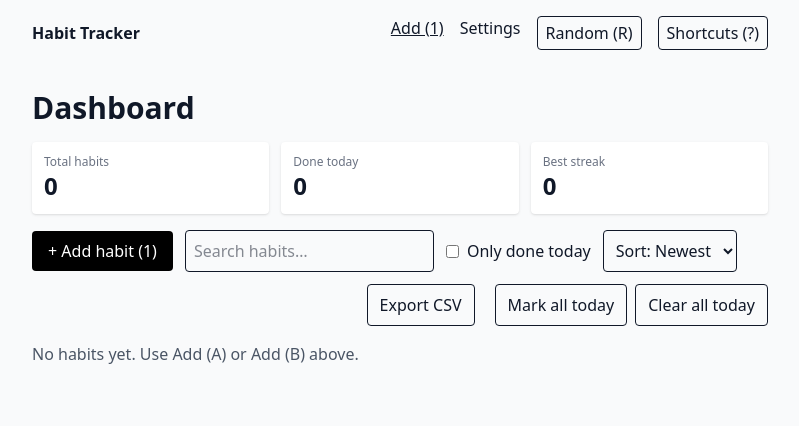
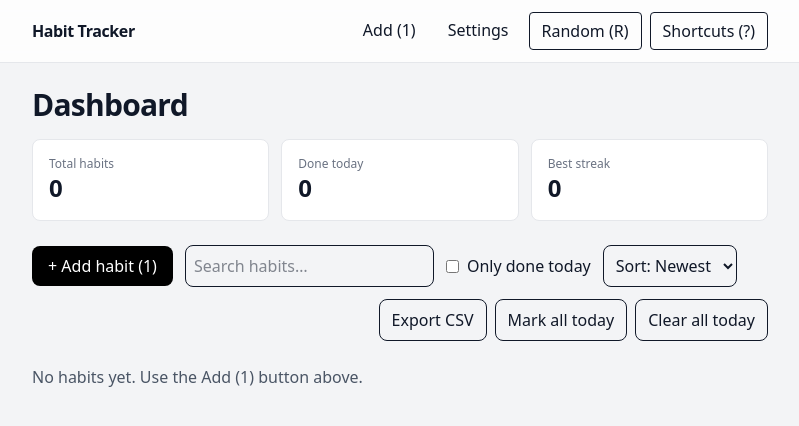
Before and after one commit to MihaKlancnik/Habit-Tracker, a SvelteKit app: page / in a window 1280 px wide. Shown: the top 426 px of the page, without its empty margins (240-1039 px from the left). Built offline with nearby package versions, Linux system fonts and the light colour scheme.

Commit message:
Enhance UI components and theme management; improve layout and styling across various pages

```diff
--- a/src/app.html
+++ b/src/app.html
@@ -4,13 +4,11 @@
 		<meta charset="utf-8" />
 		<meta name="viewport" content="width=device-width, initial-scale=1" />
 		<script>
-			// Apply saved theme ASAP to avoid flash and ensure dark variants work
+			// Apply saved theme ASAP to avoid flash; default is light for all new visitors
 			(function() {
 				try {
 					var t = localStorage.getItem('theme');
-					var prefersDark = window.matchMedia && window.matchMedia('(prefers-color-scheme: dark)').matches;
-					var dark = t ? t === 'dark' : prefersDark;
-					document.documentElement.classList.toggle('dark', dark);
+					document.documentElement.classList.toggle('dark', t === 'dark');
 				} catch (_) { /* noop */ }
 			})();
 		</script>
--- a/src/lib/components/HabitCard.svelte
+++ b/src/lib/components/HabitCard.svelte
@@ -18,19 +18,19 @@
   }
 </script>
 
-<li class="p-3 bg-white dark:bg-gray-800 rounded shadow flex items-start justify-between gap-4">
+<li class="p-4 bg-white dark:bg-gray-900 rounded-lg border border-gray-200 dark:border-gray-800 flex items-start justify-between gap-4 hover:shadow-sm transition-shadow">
   <div class="min-w-0">
     <h3 class="text-lg font-semibold truncate">{habit.name}</h3>
     {#if habit.description}<p class="text-sm text-gray-600 dark:text-gray-300">{habit.description}</p>{/if}
-    <p class="text-xs text-gray-400 mt-1">Streak: <strong>{streak}</strong> 🔥</p>
+    <p class="text-xs text-gray-500 mt-1">Streak: <strong>{streak}</strong> 🔥</p>
   </div>
 
   <div class="flex items-center gap-2 shrink-0">
-    <button class="rounded px-3 py-2 border" class:bg-black={isDoneToday} class:text-white={isDoneToday} on:click={() => toggleToday(habit.id)}>
+    <button class="rounded-lg px-3 py-2 border hover:bg-gray-50 dark:hover:bg-gray-800" class:bg-black={isDoneToday} class:text-white={isDoneToday} on:click={() => toggleToday(habit.id)}>
       {isDoneToday ? 'Done ✓' : 'Mark today'}
     </button>
-    <a class="rounded px-3 py-2 border" href={`/habit/${habit.id}`}>Details</a>
-    <button class="rounded px-3 py-2 border" on:click={() => duplicateHabit(habit.id)}>Duplicate</button>
-    <button class="rounded px-3 py-2 border text-red-600" on:click={onDelete}>Delete</button>
+    <a class="rounded-lg px-3 py-2 border hover:bg-gray-50 dark:hover:bg-gray-800" href={`/habit/${habit.id}`}>Details</a>
+    <button class="rounded-lg px-3 py-2 border hover:bg-gray-50 dark:hover:bg-gray-800" on:click={() => duplicateHabit(habit.id)}>Duplicate</button>
+    <button class="rounded-lg px-3 py-2 border text-red-600 hover:bg-red-50 dark:hover:bg-red-900/20" on:click={onDelete}>Delete</button>
   </div>
 </li>
--- a/src/routes/+layout.svelte
+++ b/src/routes/+layout.svelte
@@ -44,15 +44,17 @@
 
 
 <div class:dark={$theme === 'dark'}
-     class="min-h-screen bg-gray-50 dark:bg-gray-900 text-gray-900 dark:text-gray-100">
-  <header class="max-w-3xl mx-auto px-4 py-4 flex items-center justify-between">
-    <a href="/" class="font-semibold">Habit Tracker</a>
-    <nav class="flex gap-4">
-  <a class="underline" href="/add">Add (1)</a>
-      <a href="/settings">Settings</a>
-      <button type="button" class="rounded border px-2 py-1" on:click={goRandom}>Random (R)</button>
-      <button type="button" class="rounded border px-2 py-1" on:click={() => (showHelp = !showHelp)} aria-haspopup="dialog">Shortcuts (?)</button>
-    </nav>
+     class="min-h-screen bg-gray-100 dark:bg-gray-950 text-gray-900 dark:text-gray-100">
+  <header class="sticky top-0 z-10 bg-white/80 dark:bg-gray-900/80 backdrop-blur border-b border-gray-200 dark:border-gray-800">
+    <div class="max-w-3xl mx-auto px-4 py-3 flex items-center justify-between">
+      <a href="/" class="font-semibold tracking-tight">Habit Tracker</a>
+      <nav class="flex gap-2">
+        <a class="rounded px-3 py-1.5 hover:bg-gray-100 dark:hover:bg-gray-800" href="/add">Add (1)</a>
+        <a class="rounded px-3 py-1.5 hover:bg-gray-100 dark:hover:bg-gray-800" href="/settings">Settings</a>
+        <button type="button" class="rounded px-3 py-1.5 border hover:bg-gray-50 dark:hover:bg-gray-800" on:click={goRandom}>Random (R)</button>
+        <button type="button" class="rounded px-3 py-1.5 border hover:bg-gray-50 dark:hover:bg-gray-800" on:click={() => (showHelp = !showHelp)} aria-haspopup="dialog">Shortcuts (?)</button>
+      </nav>
+    </div>
   </header>
   <main class="max-w-3xl mx-auto px-4 py-6">
     <slot />
--- a/src/routes/+page.svelte
+++ b/src/routes/+page.svelte
@@ -50,47 +50,46 @@
   }
 </script>
 
-<h1 class="text-3xl font-bold mb-4">Dashboard</h1>
+<h1 class="text-3xl font-bold mb-4 tracking-tight">Dashboard</h1>
 
 <!-- Quick stats (also useful to confirm no 500s while computing) -->
-<div class="grid grid-cols-3 gap-3 mb-4">
-  <div class="p-3 rounded bg-white shadow">
+<div class="grid grid-cols-1 sm:grid-cols-3 gap-3 mb-6">
+  <div class="p-4 rounded-lg bg-white dark:bg-gray-900 border border-gray-200 dark:border-gray-800">
     <div class="text-xs text-gray-500">Total habits</div>
     <div class="text-2xl font-semibold">{total}</div>
   </div>
-  <div class="p-3 rounded bg-white shadow">
+  <div class="p-4 rounded-lg bg-white dark:bg-gray-900 border border-gray-200 dark:border-gray-800">
     <div class="text-xs text-gray-500">Done today</div>
     <div class="text-2xl font-semibold">{doneToday}</div>
   </div>
-  <div class="p-3 rounded bg-white shadow">
+  <div class="p-4 rounded-lg bg-white dark:bg-gray-900 border border-gray-200 dark:border-gray-800">
     <div class="text-xs text-gray-500">Best streak</div>
     <div class="text-2xl font-semibold">{bestStreak}</div>
   </div>
 </div>
 
 <!-- Controls -->
-<div class="mb-4 flex flex-wrap gap-3 items-center">
-  <a class="rounded bg-black text-white px-4 py-2" href="/add">+ Add habit (1)</a>
-
-  <input class="rounded border p-2" placeholder="Search habits…" bind:value={q} />
+<div class="mb-6 flex flex-wrap gap-3 items-center">
+  <a class="rounded-lg bg-black text-white px-4 py-2" href="/add">+ Add habit (1)</a>
+  <input class="rounded-lg border p-2" placeholder="Search habits…" bind:value={q} />
   <label class="flex items-center gap-2">
-    <input type="checkbox" bind:checked={onlyDoneToday} />
+    <input type="checkbox" class="rounded" bind:checked={onlyDoneToday} />
     <span>Only done today</span>
   </label>
-  <select class="rounded border p-2" bind:value={sortBy}>
+  <select class="rounded-lg border p-2" bind:value={sortBy}>
     <option value="created">Sort: Newest</option>
     <option value="name">Sort: Name</option>
   </select>
 
-  <button class="rounded border px-3 py-2 ml-auto" on:click={exportCSV}>Export CSV</button>
-  <div class="flex gap-2 ml-2">
-    <button class="rounded border px-3 py-2" on:click={() => setTodayAll(true)}>Mark all today</button>
-    <button class="rounded border px-3 py-2" on:click={() => setTodayAll(false)}>Clear all today</button>
+  <div class="ml-auto flex gap-2">
+    <button class="rounded-lg border px-3 py-2" on:click={exportCSV}>Export CSV</button>
+    <button class="rounded-lg border px-3 py-2" on:click={() => setTodayAll(true)}>Mark all today</button>
+    <button class="rounded-lg border px-3 py-2" on:click={() => setTodayAll(false)}>Clear all today</button>
   </div>
 </div>
 
 {#if list.length === 0}
-  <p class="text-gray-600">No habits yet. Use Add (A) or Add (B) above.</p>
+  <p class="text-gray-600">No habits yet. Use the Add (1) button above.</p>
 {:else if ordered.length === 0}
   <p class="text-gray-600">No matches.</p>
 {:else}
@@ -102,9 +101,9 @@
 {/if}
 
 {#if lastDeleted}
-  <div class="fixed bottom-4 left-1/2 -translate-x-1/2 bg-white border shadow rounded px-4 py-3 flex items-center gap-4">
+  <div class="fixed bottom-4 left-1/2 -translate-x-1/2 bg-white dark:bg-gray-900 border border-gray-200 dark:border-gray-800 shadow-lg rounded-lg px-4 py-3 flex items-center gap-4">
     <span>Habit deleted.</span>
-    <button class="rounded border px-3 py-1" on:click={undoDelete}>Undo</button>
-    <button class="text-gray-500" on:click={() => (lastDeleted = null)}>Dismiss</button>
+    <button class="rounded-lg border px-3 py-1" on:click={undoDelete}>Undo</button>
+    <button class="text-gray-500 hover:text-gray-700" on:click={() => (lastDeleted = null)}>Dismiss</button>
   </div>
 {/if}
--- a/src/routes/settings/+page.svelte
+++ b/src/routes/settings/+page.svelte
@@ -1,5 +1,5 @@
 <script lang="ts">
-  import { theme } from '$lib/stores/theme'; // you can keep/remove the theme store if unused
+  import { theme } from '$lib/stores/theme';
   import { habits, importHabits } from '$lib/stores/habits';
   import { parseCSV, parseJSON, habitsToCSV, downloadCSV } from '$lib/csv';
 
@@ -58,6 +58,13 @@
 
 <div class="space-y-6">
   <section>
+    <h2 class="font-semibold mb-2">Appearance</h2>
+    <div class="flex items-center gap-3">
+      <label class="flex items-center gap-2"><input type="radio" name="theme" value="light" bind:group={$theme} on:change={() => theme.set('light')} /> Light</label>
+      <label class="flex items-center gap-2"><input type="radio" name="theme" value="dark" bind:group={$theme} on:change={() => theme.set('dark')} /> Dark</label>
+    </div>
+  </section>
+  <section>
     <h2 class="font-semibold mb-2">Data</h2>
     <button class="rounded border px-3 py-2 text-red-600" on:click={clearAll}>Clear all data</button>
   </section>
```
